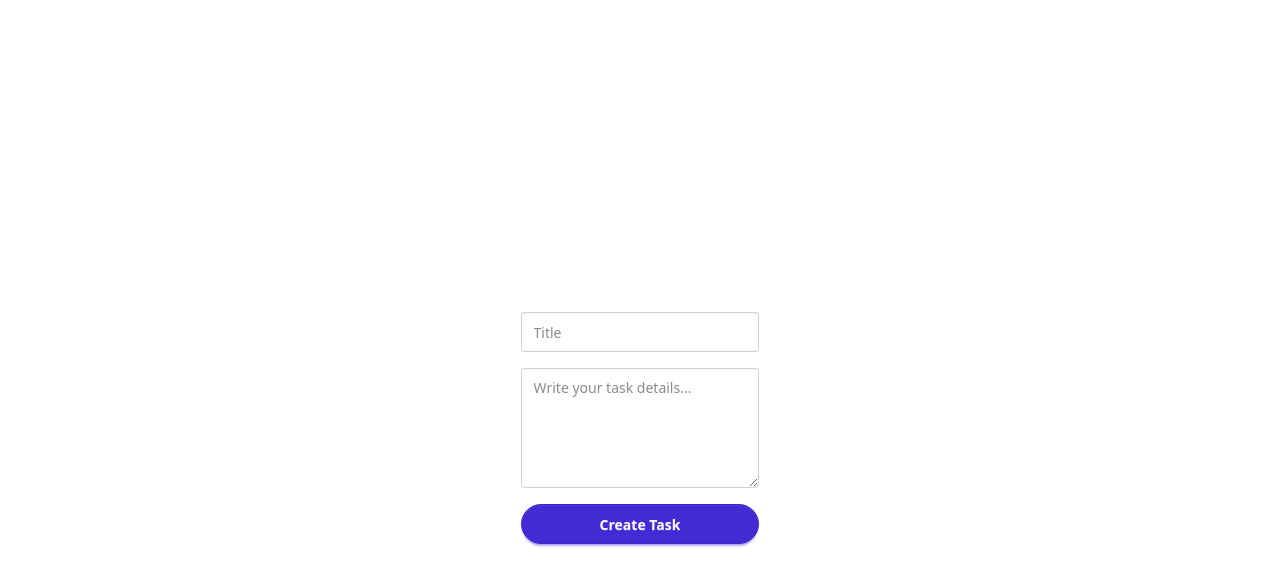
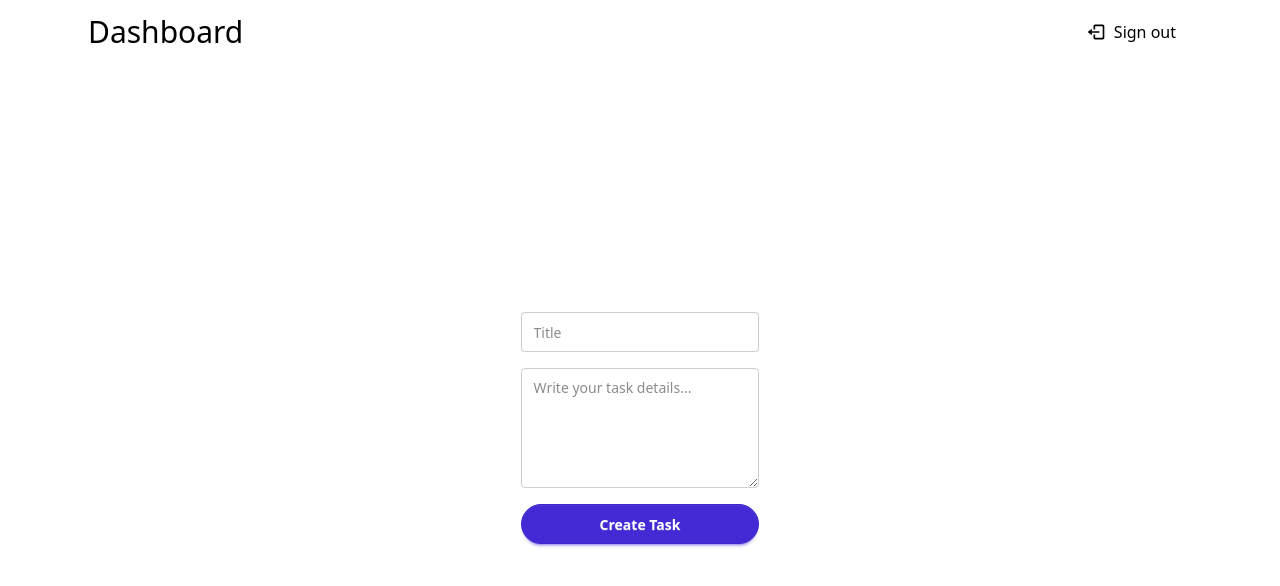
Before and after one commit to 0Amrith0/TS-todo, a React (Vite) app in the folder frontend/: page /create in a window 1280 px wide. Shown: the top 586 px of the page. Built offline with nearby package versions, Linux system fonts and the light colour scheme; no server answers.

Commit message:
Update CreatePage.tsx

```diff
--- a/frontend/src/pages/CreatePage.tsx
+++ b/frontend/src/pages/CreatePage.tsx
@@ -2,6 +2,7 @@ import { useState, type ChangeEvent, type FormEvent } from "react";
 import { useMutation, useQueryClient } from "@tanstack/react-query";
 import { useNavigate } from "react-router-dom";
 import toast from "react-hot-toast";
+import NavBar from "../components/NavBar";
 
 interface CreateForm {
   title: string;
@@ -67,6 +68,7 @@ const CreatePage: React.FC = () => {
 
   return (
     <div className="max-w-screen-xl mx-auto flex h-screen">
+      <NavBar/>
       <div className="flex-1 flex flex-col justify-center items-center px-4">
         <form
           className="flex flex-col gap-4 w-full max-w-md"
```
